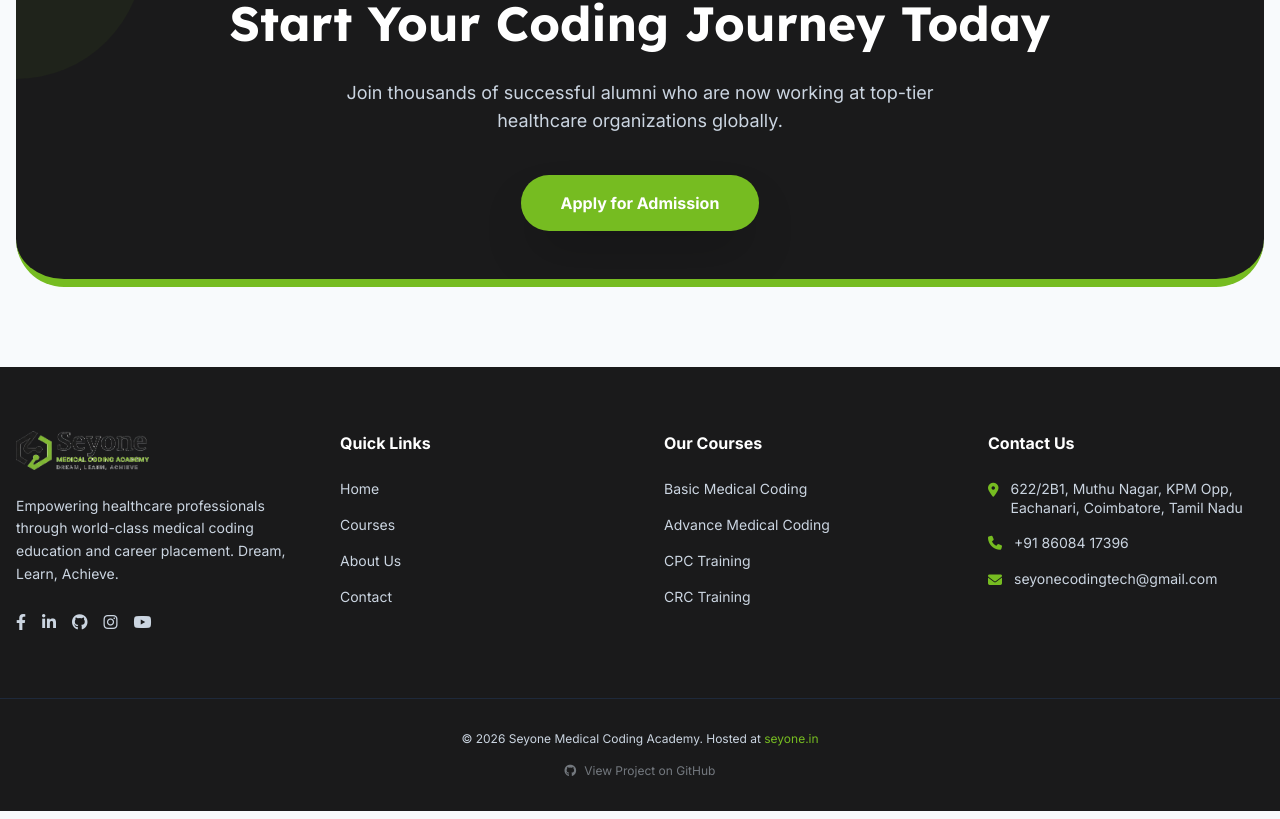
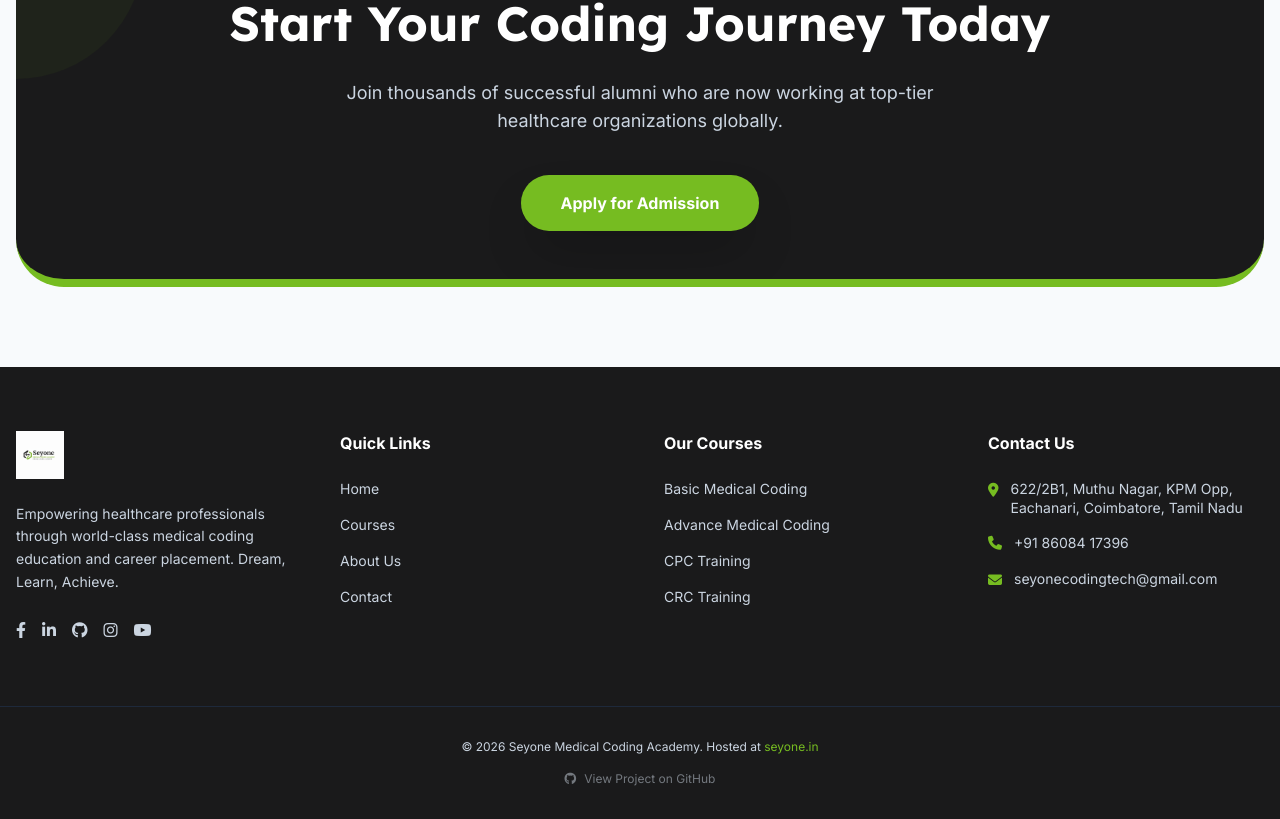
Before and after one commit to Gokulraj-374/Seyone-Medical-Coding-Academy-, a React (Vite) app: page / in a window 1280 px wide. Shown: the part 2584-3403 px from the top of the page. Built offline with nearby package versions, Linux system fonts and the light colour scheme; no server answers.

Commit message:
Replace footer logo with new image for better visibility

```diff
--- a/components/Footer.tsx
+++ b/components/Footer.tsx
@@ -1,7 +1,7 @@
+
 
 import React from 'react';
 import { Link } from 'react-router-dom';
-import Logo from './Logo';
 
 const Footer: React.FC = () => {
   const MAPS_URL = "https://maps.app.goo.gl/gK8Mbww8KQfa2wDH8?g_st=aw";
@@ -13,7 +13,11 @@ const Footer: React.FC = () => {
       <div className="container mx-auto px-4 grid grid-cols-1 md:grid-cols-4 gap-12">
         <div className="col-span-1 md:col-span-1">
           <Link to="/" className="mb-6 block">
-            <Logo light className="h-10" />
+            <img
+              src="/footer-logo.png"
+              alt="Seyone Medical Coding Academy"
+              className="h-12 w-auto"
+            />
           </Link>
           <p className="text-sm leading-relaxed mb-6">
             Empowering healthcare professionals through world-class medical coding education and career placement. Dream, Learn, Achieve.
```
Also changed, not shown: public/footer-logo.png (added).
